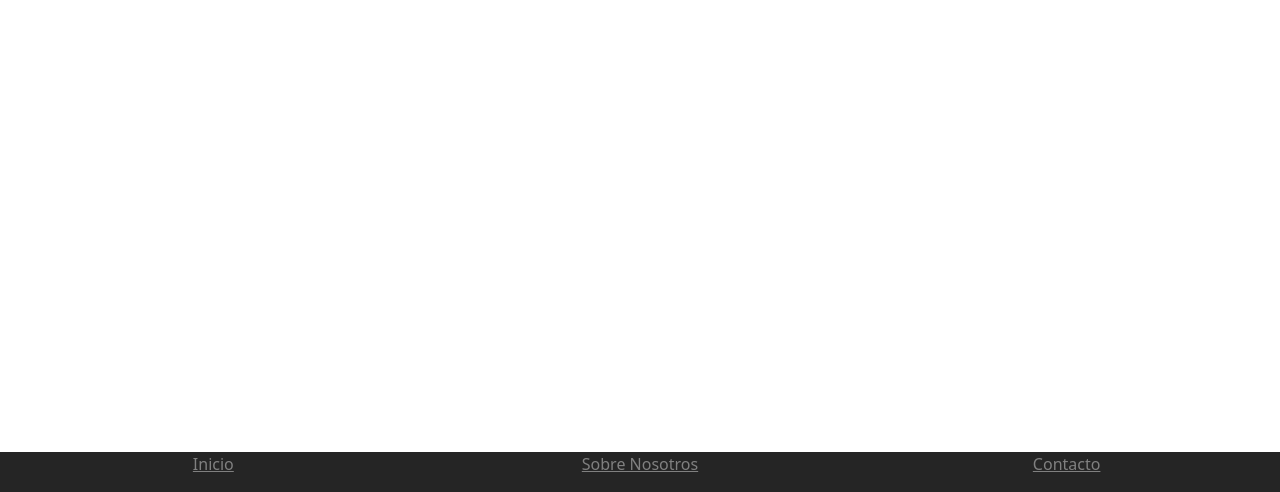
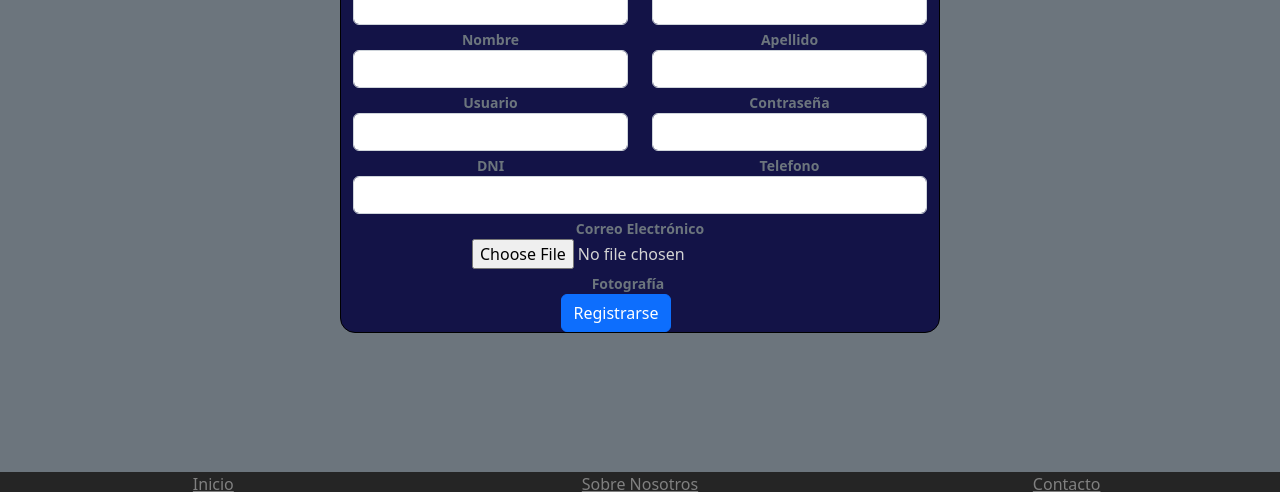
Before and after one commit to fiamma03/ISPC-ProyectoFullStack2022, a plain HTML site: page Agencia de Viajes/register.html in a window 1280 px wide. Shown: the part 308-800 px from the top of the page. Drawn offline with Linux system fonts and the light colour scheme.

Commit message:
realizado codigo html de login y register

```diff
--- a/Agencia de Viajes/register.html
+++ b/Agencia de Viajes/register.html
@@ -9,7 +9,7 @@
         <!-- Bootstrap CSS -->
         <link href="bootstrap/css/bootstrap.css" rel="stylesheet">
     </head>
-    <body>
+    <body class="bg-secondary">
 
         <!-- Bootstrap JS -->
         <script src="bootstrap/js/bootstrap.bundle.js"></script>
@@ -63,7 +63,78 @@
 
         <!---Contenido de la pagina--->
 
-
+        <section>
+          <form>
+            <div class="container-fluid caja_register al_center">
+              <div class="row">
+                <div class="col  title">
+                  <strong>Register</strong>
+                </div>
+              </div>
+              <div class="row">
+                <div class="col-sm">
+                  <input type="text" id="Nombre" class="form-control" aria-describedby="tagNombre">
+                  <div id="tagNombre" class="form-text">
+                    <strong>Nombre</strong>
+                  </div>
+                </div>
+                <div class="col-sm">
+                  <input type="text" id="Apellido" class="form-control" aria-describedby="tagApellido">
+                  <div id="tagApellido" class="form-text">
+                    <strong>Apellido</strong>
+                  </div>
+                </div>
+              </div>
+              <div class="row">
+                <div class="col-sm">
+                  <input type="text" id="Usuario" class="form-control" aria-describedby="tagUser">
+                  <div id="tagUser" class="form-text">
+                    <strong>Usuario</strong>
+                  </div>
+                </div>
+                <div class="col-sm">
+                  <input type="password" id="Contraseña" class="form-control" aria-describedby="tagPassword">
+                  <div id="tagPassword" class="form-text">
+                    <strong>Contraseña</strong>
+                  </div>
+                </div>
+              </div>
+              <div class="row">
+                <div class="col-sm">
+                  <input type="text" id="DNI" class="form-control" aria-describedby="tagDNI">
+                  <div id="tagDNI" class="form-text">
+                    <strong>DNI</strong>
+                  </div>
+                </div>
+                <div class="col-sm">
+                  <input type="text" id="Teléfono" class="form-control" aria-describedby="tagTel">
+                  <div id="tagTel" class="form-text">
+                    <strong>Telefono</strong>
+                  </div>
+                </div>
+              </div>
+              <div class="row">
+                <div class="col-sm">
+                  <input type="email" id="Correo" class="form-control" aria-describedby="tagMail">
+                  <div id="tagMail" class="form-text">
+                    <strong>Correo Electrónico</strong>
+                </div>
+              </div>
+              <div class="row">
+                <div class="col-sm">
+                  <input type="file" id="Foto" class="form-control-file" aria-describedby="tagFoto" accept=".jpg, .png, .bmp, .jpeg">
+                  <div id="tagFoto" class="form-text">
+                    <strong>Fotografía</strong>
+                </div>
+              </div>
+              <div class="row">
+                <div class="col-md">
+                  <button type="submit" class="btn btn-primary">Registrarse</button>
+                </div>
+              </div>
+            </div>
+          </form>
+        </section>
 
 
 
--- a/Agencia de Viajes/style.css
+++ b/Agencia de Viajes/style.css
@@ -1,20 +1,18 @@
 body{
-    font-family: monospace;
 }
 
 header{
     font-size: 30;
-    background-image: url("img/header_bg.png");
     display: flex;
     justify-content:center;
-    align-items: center
+    align-items: center;
 }
 
 footer{
     position: fixed;
     bottom: 0;
     width: 100%;
-    height: 40px;   /* Height of the footer */
+    height: 20px;   /* Height of the footer */
     background: rgb(37, 37, 37);
  }
 
@@ -27,3 +25,43 @@ footer{
  footer a{
     color: gray
  }
+
+ #test{
+    background-color: red;
+    border-color: black;
+    border-style: solid;
+    border-width: 1px;
+ }
+
+
+ .caja_login{
+    margin: 40px;
+    color: lightgrey;
+    max-width: 400px;
+    min-height: 320px;
+    border: 1px solid black;
+    border-radius: 15px;
+    background-color: rgb(19, 19, 71);
+ }
+
+ .caja_register{
+    margin: 40px;
+    color: lightgrey;
+    max-width: 600px;
+    min-height: 500 px;
+    border: 1px solid black;
+    border-radius: 15px;
+    background-color: rgb(19, 19, 71);
+ }
+
+ .title{
+    font-size: xx-large;
+ }
+
+ .al_center{
+    text-align: center;
+ }
+
+ .al_end{
+    text-align: end;
+ }
```
Also changed, not shown: Agencia de Viajes/login.html (+45 -4 lines), Agencia de Viajes/img/header_bg.png.
